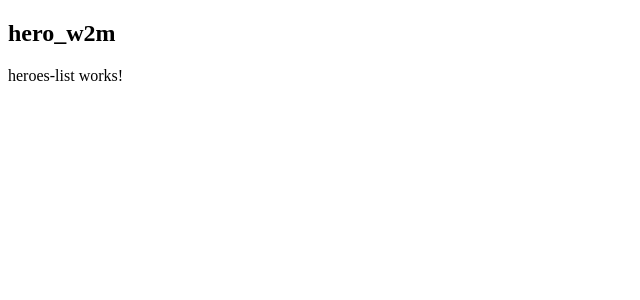
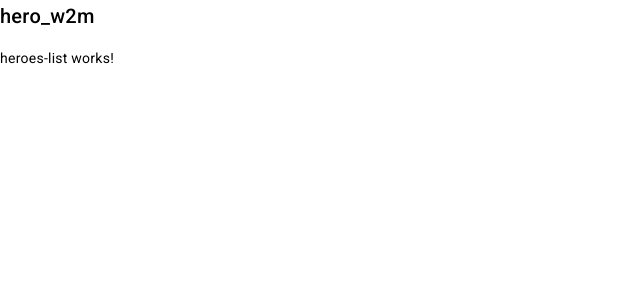
Before and after one commit to killian2301/heroesApp, an Angular app: page / in a window 1280 px wide. Shown: the top 300 px of the page, without its empty margins (0-640 px from the left). Built offline with nearby package versions, Linux system fonts and the light colour scheme.

Commit message:
adding angular material to project

```diff
--- a/angular.json
+++ b/angular.json
@@ -24,7 +24,10 @@
             "tsConfig": "tsconfig.app.json",
             "inlineStyleLanguage": "scss",
             "assets": ["src/favicon.ico", "src/assets"],
-            "styles": ["src/styles.scss"],
+            "styles": [
+              "@angular/material/prebuilt-themes/purple-green.css",
+              "src/styles.scss"
+            ],
             "scripts": []
           },
           "configurations": {
--- a/package.json
+++ b/package.json
@@ -23,10 +23,12 @@
   "private": true,
   "dependencies": {
     "@angular/animations": "^17.2.0",
+    "@angular/cdk": "^17.2.1",
     "@angular/common": "^17.2.0",
     "@angular/compiler": "^17.2.0",
     "@angular/core": "^17.2.0",
     "@angular/forms": "^17.2.0",
+    "@angular/material": "^17.2.1",
     "@angular/platform-browser": "^17.2.0",
     "@angular/platform-browser-dynamic": "^17.2.0",
     "@angular/router": "^17.2.0",
--- a/src/app/app.config.ts
+++ b/src/app/app.config.ts
@@ -2,7 +2,8 @@
 import { provideRouter } from '@angular/router';
 
 import { routes } from './app.routes';
+import { provideAnimationsAsync } from '@angular/platform-browser/animations/async';
 
 export const appConfig: ApplicationConfig = {
-  providers: [provideRouter(routes)]
+  providers: [provideRouter(routes), provideAnimationsAsync()]
 };
--- a/src/index.html
+++ b/src/index.html
@@ -6,8 +6,10 @@
   <base href="/">
   <meta name="viewport" content="width=device-width, initial-scale=1">
   <link rel="icon" type="image/x-icon" href="favicon.ico">
+  <link href="https://fonts.googleapis.com/css2?family=Roboto:wght@300;400;500&display=swap" rel="stylesheet">
+  <link href="https://fonts.googleapis.com/icon?family=Material+Icons" rel="stylesheet">
 </head>
-<body>
+<body class="mat-typography">
   <app-root></app-root>
 </body>
 </html>
--- a/src/styles.scss
+++ b/src/styles.scss
@@ -1 +1,4 @@
 /* You can add global styles to this file, and also import other style files */
+
+html, body { height: 100%; }
+body { margin: 0; font-family: Roboto, "Helvetica Neue", sans-serif; }
```
Also changed, not shown: 1 other file (tests, documents, lock files or other folders).
